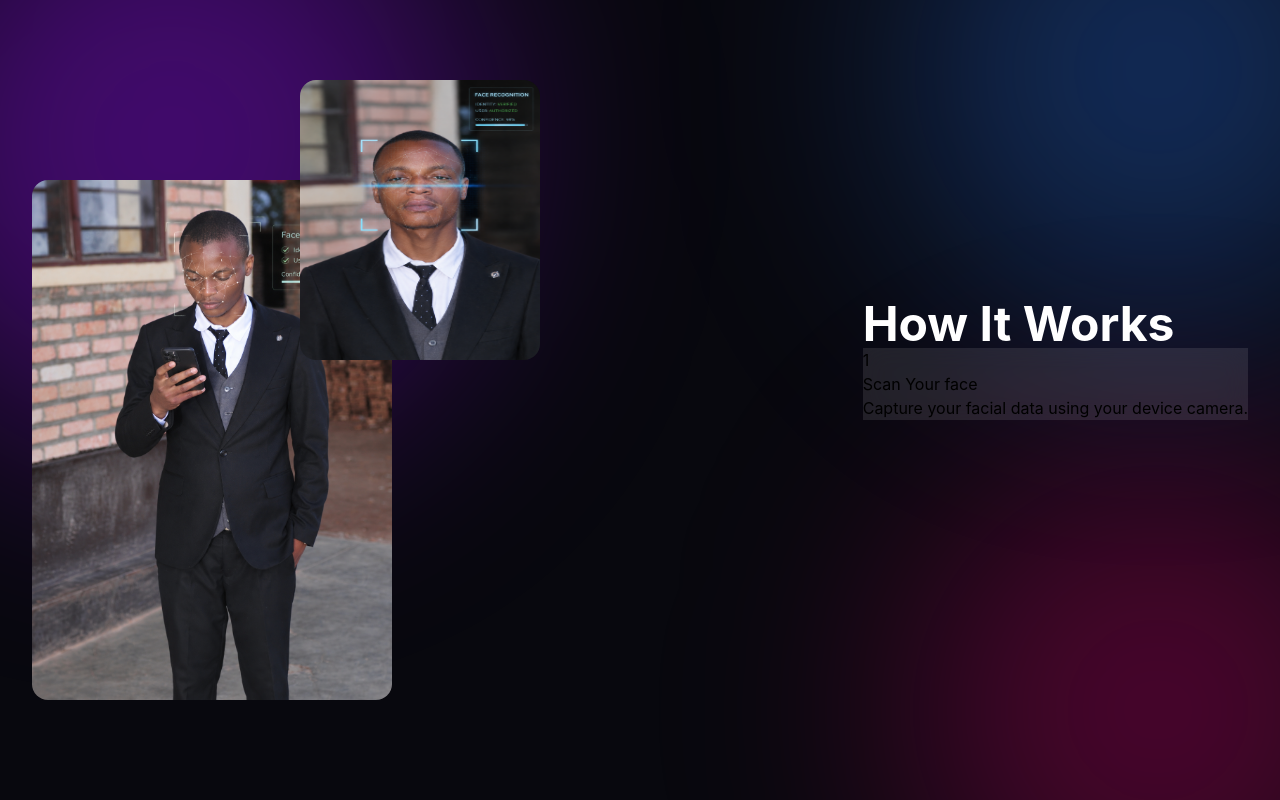
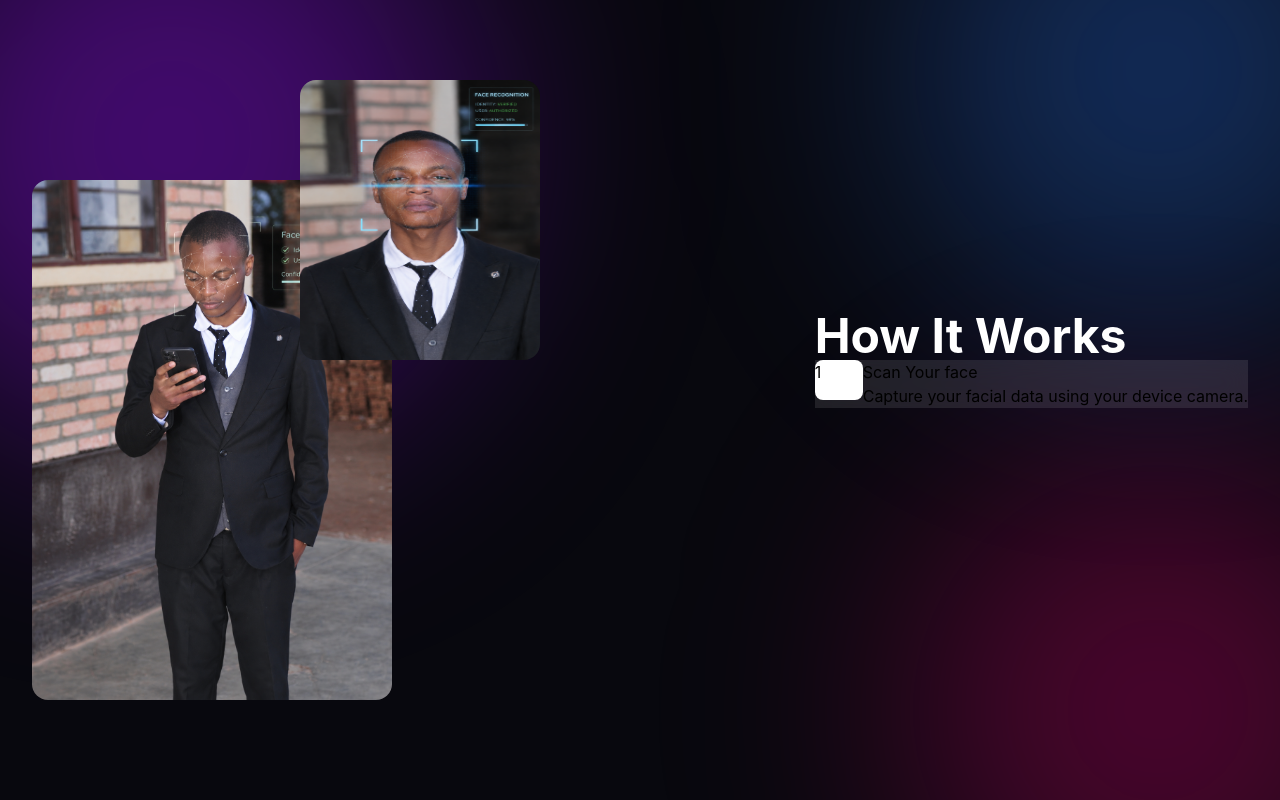
Before and after one commit to niyomugaboetiene/face-recognation-app, a React (Vite) app in the folder client/: page / in a window 1280 px wide. Shown: the part 1152-1952 px from the top of the page. Built offline with nearby package versions, Linux system fonts and the light colour scheme.

Commit message:
Updates my face-recognation-app

```diff
--- a/client/src/HowItWorks.jsx
+++ b/client/src/HowItWorks.jsx
@@ -20,9 +20,9 @@ export default function HowItWorks() {
 
              <div className=''>
                  <h1 className='text-5xl font-bold text-white'>How It Works</h1>
-                 <div className='bg-white/10 backdrop-blur-md'>
-                   <div>
-                       <h1>1</h1>
+                 <div className='bg-white/10 backdrop-blur-md flex'>
+                   <div className='bg-white w-12 h-10  rounded-lg'>
+                       <h1 className='text-black'>1</h1>
                    </div>
                    <div>
                     <p>Scan Your face</p>
```
